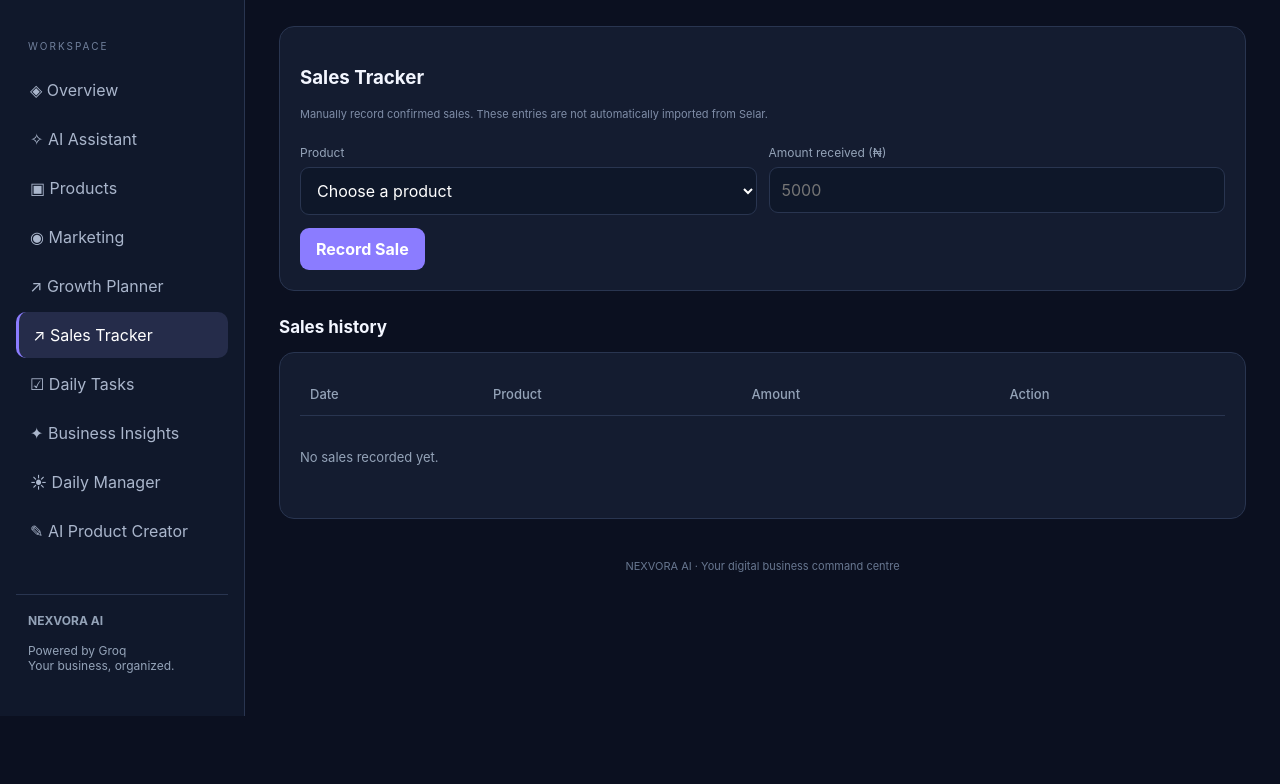
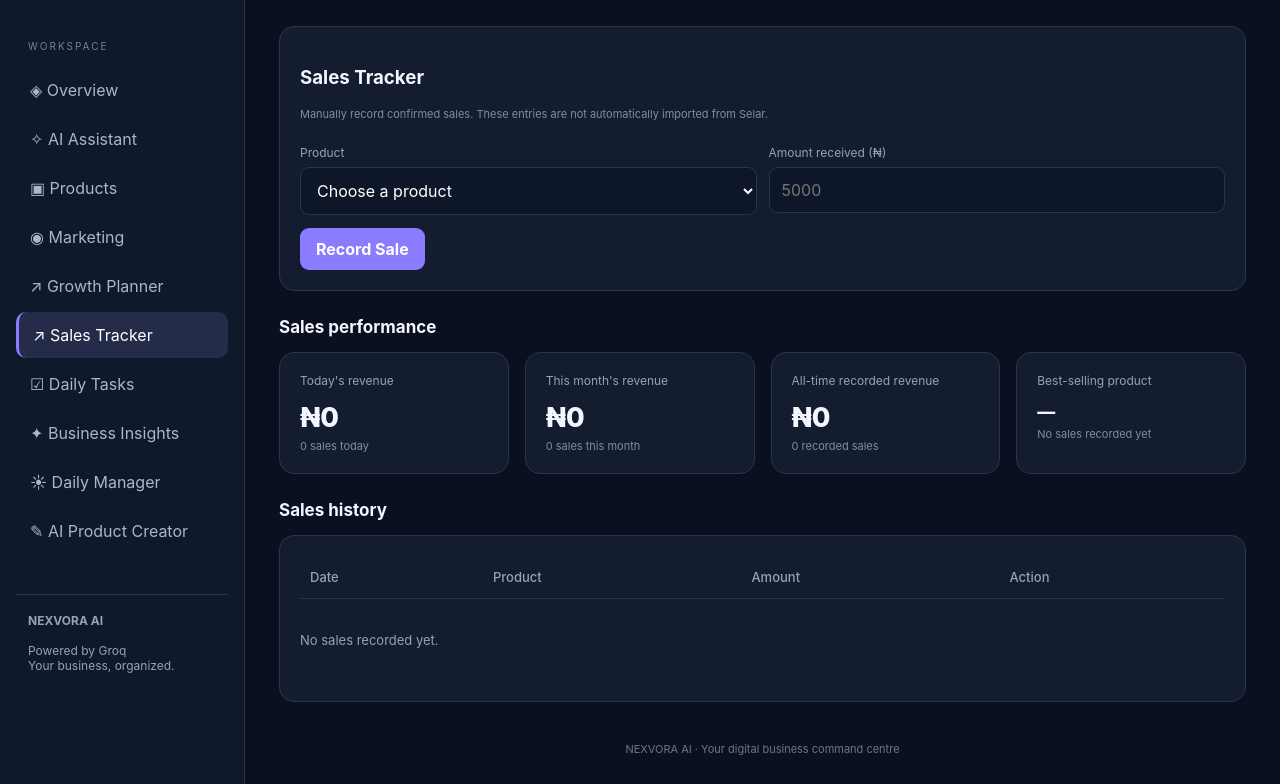
Before and after one commit to dolab01/nexvora-ai-agent, a website: page index.html in a window 1280 px wide. Both pictures are taken after a click on the button "↗ Sales Tracker". Shown: the part 85-869 px from the top of the page. Before the commit the page ends 801 px from the top, so only its background shows below. Drawn offline with Linux system fonts and the light colour scheme.

Commit message:
Add daily monthly and best-selling product sales analytics

```diff
--- a/index.html
+++ b/index.html
@@ -320,6 +320,13 @@ footer{color:#687790;text-align:center;font-size:11px;margin-top:40px}
       <button class="btn">Record Sale</button>
     </form>
   </div>
+  <div class="section-title">Sales performance</div>
+  <div class="grid" style="margin-bottom:16px">
+    <div class="card"><div class="metric-label">Today's revenue</div><div class="metric" id="salesTodayRevenue">₦0</div><div class="metric-note" id="salesTodayCount">0 sales today</div></div>
+    <div class="card"><div class="metric-label">This month's revenue</div><div class="metric" id="salesMonthRevenue">₦0</div><div class="metric-note" id="salesMonthCount">0 sales this month</div></div>
+    <div class="card"><div class="metric-label">All-time recorded revenue</div><div class="metric" id="salesTotalRevenue">₦0</div><div class="metric-note" id="salesTotalCount">0 recorded sales</div></div>
+    <div class="card"><div class="metric-label">Best-selling product</div><div class="metric" id="salesBestProduct" style="font-size:18px">—</div><div class="metric-note" id="salesBestCount">No sales recorded yet</div></div>
+  </div>
   <div class="section-title">Sales history</div>
   <div class="card table-wrap">
     <table><thead><tr><th>Date</th><th>Product</th><th>Amount</th><th>Action</th></tr></thead><tbody id="salesTable"></tbody></table>
@@ -480,11 +487,46 @@ $("productForm").addEventListener("submit",e=>{
   e.target.reset();renderAll();recordActivity("Product added");
 });
 
+function saleDateKey(s){
+  if(s.dateKey && /^\\d{4}-\\d{2}-\\d{2}$/.test(s.dateKey)) return s.dateKey;
+  const parsed=new Date(s.date);
+  if(!Number.isNaN(parsed.getTime())){
+    return parsed.getFullYear()+"-"+String(parsed.getMonth()+1).padStart(2,"0")+"-"+String(parsed.getDate()).padStart(2,"0");
+  }
+  return "";
+}
+function renderSalesStats(){
+  const now=new Date();
+  const todayKey=now.getFullYear()+"-"+String(now.getMonth()+1).padStart(2,"0")+"-"+String(now.getDate()).padStart(2,"0");
+  const monthKey=todayKey.slice(0,7);
+  const todaySales=sales.filter(s=>saleDateKey(s)===todayKey);
+  const monthSales=sales.filter(s=>saleDateKey(s).startsWith(monthKey));
+  const total=sales.reduce((sum,s)=>sum+Number(s.amount||0),0);
+  const todayTotal=todaySales.reduce((sum,s)=>sum+Number(s.amount||0),0);
+  const monthTotal=monthSales.reduce((sum,s)=>sum+Number(s.amount||0),0);
+  const ranking={};
+  sales.forEach(s=>{
+    const name=s.product||"Unnamed product";
+    if(!ranking[name]) ranking[name]={count:0,revenue:0};
+    ranking[name].count++;
+    ranking[name].revenue+=Number(s.amount||0);
+  });
+  const best=Object.entries(ranking).sort((a,b)=>b[1].count-a[1].count || b[1].revenue-a[1].revenue)[0];
+  $("salesTodayRevenue").textContent=money(todayTotal);
+  $("salesTodayCount").textContent=todaySales.length+" sales today";
+  $("salesMonthRevenue").textContent=money(monthTotal);
+  $("salesMonthCount").textContent=monthSales.length+" sales this month";
+  $("salesTotalRevenue").textContent=money(total);
+  $("salesTotalCount").textContent=sales.length+" recorded sales";
+  $("salesBestProduct").textContent=best?best[0]:"—";
+  $("salesBestCount").textContent=best?best[1].count+" sales · "+money(best[1].revenue):"No sales recorded yet";
+}
 function renderSales() {
   $("salesTable").innerHTML=sales.map((s,i)=>`
     <tr><td>${escapeHTML(s.date)}</td><td>${escapeHTML(s.product)}</td><td>${money(s.amount)}</td>
     <td><button class="btn danger" onclick="deleteSale(${i})">Delete</button></td></tr>`).join("");
   $("salesEmpty").style.display=sales.length?"none":"block";
+  renderSalesStats();
 }
 function deleteSale(i) {
   sales.splice(i,1);save("sales",sales);renderAll();recordActivity("Sales entry deleted");
@@ -496,7 +538,8 @@ $("salesForm").addEventListener("submit",e=>{
   sales.unshift({
     product:products[Number(index)].name,
     amount:Number($("saleAmount").value),
-    date:new Date().toLocaleDateString()
+    date:new Date().toLocaleDateString(),
+    dateKey:(()=>{const d=new Date();return d.getFullYear()+"-"+String(d.getMonth()+1).padStart(2,"0")+"-"+String(d.getDate()).padStart(2,"0")})()
   });
   save("sales",sales);e.target.reset();renderAll();recordActivity("Sale recorded");
 });
```
